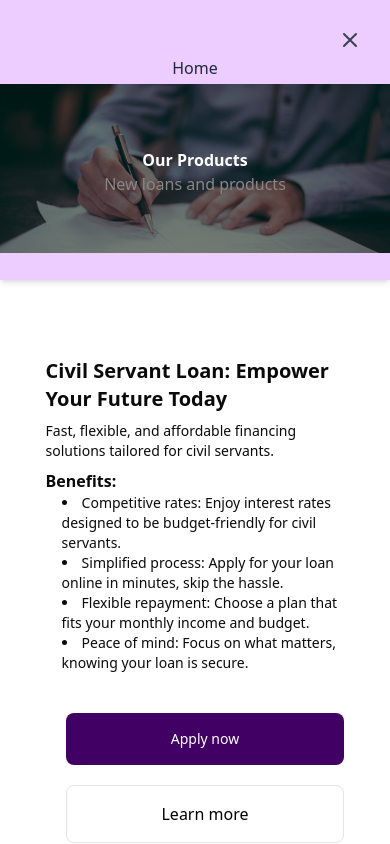
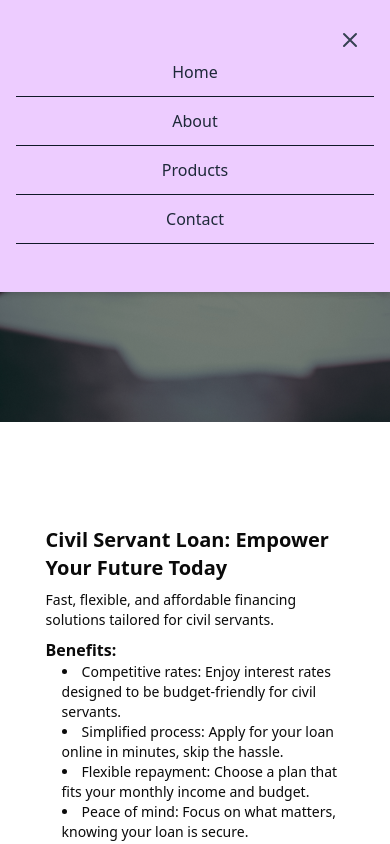
Before and after one commit to TracyMuso/mightyfin-website, a Next.js app: page /products in a window 390 px wide. Both pictures are taken after a click on the button "Toggle menu". Shown: the top 844 px of the page. Built offline with nearby package versions, Linux system fonts and the light colour scheme.

Commit message:
feat(loan-calculator): update navebar

```diff
--- a/app/about/page.tsx
+++ b/app/about/page.tsx
@@ -7,12 +7,12 @@ import styles from '@/styles/aboutPage.module.css'
 const AboutPage = () => {
   return (
     <div>
-      <section className='lg:px-16 sm:px-12 px-8 py-10 md:h-[100vh] relative'>
+      <section className='lg:px-16 sm:px-12 px-8 py-10 md:h-[100vh] md:relative'>
         <h1 className='lg:text-4xl sm:text-2xl pb-3 text-xl text-purple-600'>Simplifying Finance, Empowering Dreams
         Your Fintech Ally</h1>
         <div className={`${styles.hero} w-full hidden sm:block`}>
         </div>
-        <div className='p-4 rounded-md bg-gray-50 md:text-left sm:absolute left-24 bottom-12 sm:w-[500px]'>
+        <div className='p-4 rounded-md bg-gray-50 md:text-left md:absolute left-24 bottom-12 sm:w-[500px]'>
           <h4 className='text-xl'>Problem We Solve</h4>
           <p className='font-light pt-3'>
             Many people struggle with confusing loan applications, hidden fees, and inflexible repayment options. Mighty Fin simplifies the process with an easy-to-use platform, clear rates, and personalized, flexible repayment plans, making borrowing straightforward and stress-free.
--- a/app/products/page.tsx
+++ b/app/products/page.tsx
@@ -5,7 +5,7 @@ import styles from "@/styles/productPage.module.css"
 const ProductsPage = () => {
   return (
     <div className="w-full p-0">
-      <div className={`${styles.hero} md:h-[40vh] h-[20vh]`}>
+      <div className={`${styles.hero} h-[40vh]`}>
         <div className={`${styles.heroImg} md:pt-[5rem] pt-16`}>
           <div className="text-center">
           <h1 className="text-white font-bold lg:text-5xl sm:text-3xl text-xlpb-2">Our Products</h1>
--- a/components/layout/mobilenav.tsx
+++ b/components/layout/mobilenav.tsx
@@ -7,7 +7,6 @@ export default function MobileNav() {
   const [isOpen, setIsOpen] = useState(false);
   const navRef = useRef<HTMLDivElement>(null);
 
-  // Close menu when clicking outside
   useEffect(() => {
     function handleClickOutside(event: MouseEvent) {
       if (navRef.current && !navRef.current.contains(event.target as Node)) {
@@ -15,12 +14,10 @@ export default function MobileNav() {
       }
     }
 
-    // Add event listener when menu is open
     if (isOpen) {
       document.addEventListener("mousedown", handleClickOutside);
     }
 
-    // Clean up
     return () => {
       document.removeEventListener("mousedown", handleClickOutside);
     };
@@ -35,7 +32,6 @@ export default function MobileNav() {
         aria-label="Toggle menu"
       >
         {isOpen ? (
-          // X icon (close)
           <svg
             className="w-6 h-6"
             fill="none"
@@ -51,7 +47,6 @@ export default function MobileNav() {
             />
           </svg>
         ) : (
-          // Hamburger icon
           <svg
             className="w-6 h-6"
             fill="none"
@@ -77,12 +72,12 @@ export default function MobileNav() {
             : "opacity-0 -translate-y-2 pointer-events-none"
         }`}
       >
-        <nav className="flex flex-col items-center px-4 space-y-2">
+        <nav className="flex flex-col w-full items-center px-4">
           {navLinks.map((item, idx) => (
             <a
               key={idx}
               href={item.url}
-              className="px-4 py-2 text-gray-800 hover:bg-gray-100 rounded"
+              className="w-full text-center py-3 text-gray-800 hover:bg-purple-200 border-b border-gray-900"
               onClick={() => setIsOpen(false)}
             >
               {item.title}
--- a/styles/productPage.module.css
+++ b/styles/productPage.module.css
@@ -1,5 +1,4 @@
 .hero {
-  position: relative;
   width: 100%;
   background-repeat: no-repeat;
   background-position: bottom;
@@ -8,15 +7,10 @@
 }
 
 .heroImg {
-    position: absolute;
     display: flex;
     justify-content: center;
     width: 100%;
     height: 100%;
-    left: 0;
-    right: 0;
-    bottom: 0;
     background-color: rgba(0,0,0,0.5);
-    z-index: 2;
     cursor: pointer;
 }
```
